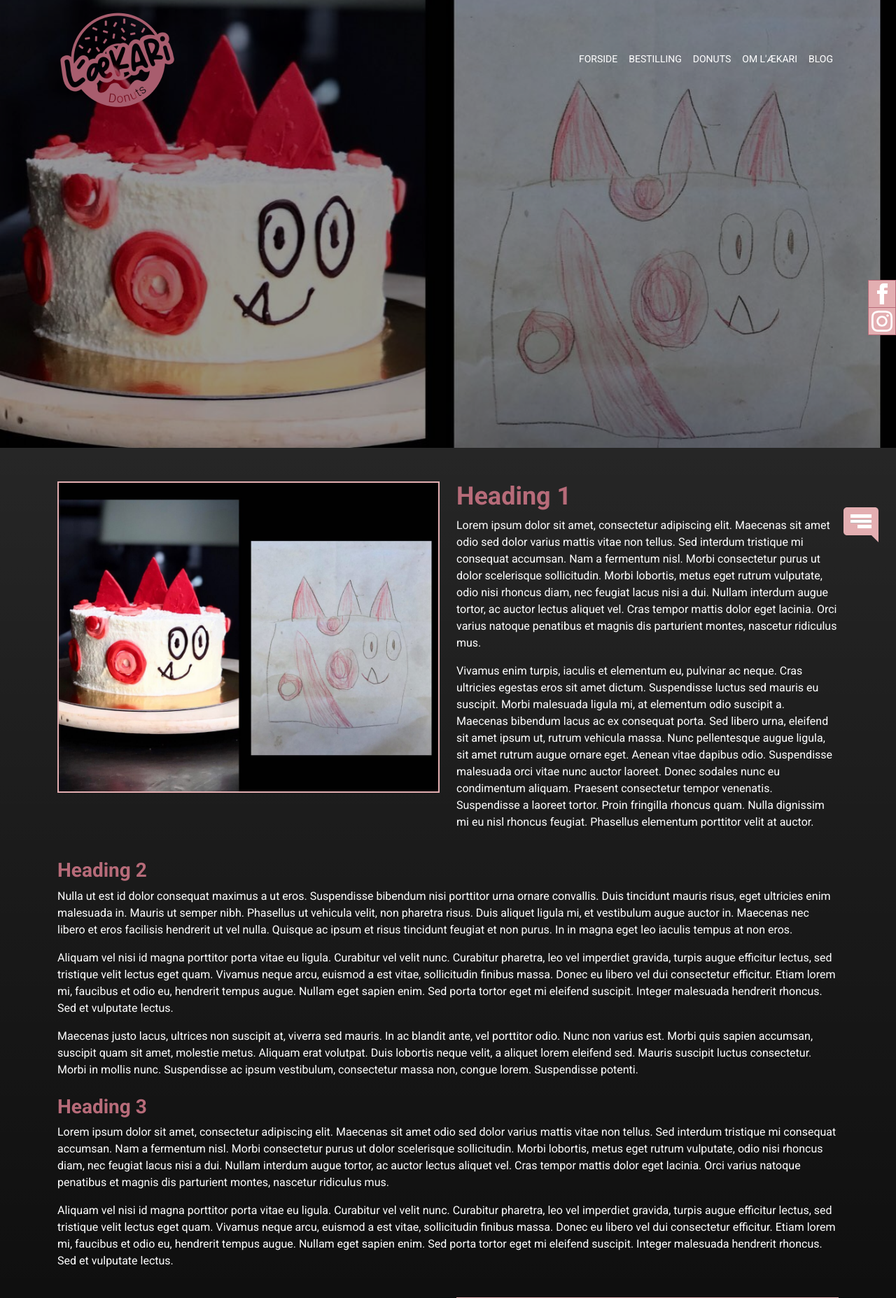
After one commit to andrewras93/laekari, a PHP site: page /blog-post.php in a window 1280 px wide. The commit adds this page. Shown: the top 1855 px of the page at 70% size. Run offline with PHP 8.4, Linux system fonts and the light colour scheme.

Commit message:
Added example blog post.

```diff
--- /dev/null
+++ b/blog-post.php
@@ -0,0 +1,71 @@
+<!DOCTYPE html>
+
+<html lang="da">
+
+<head>
+
+    <meta charset="UTF-8">
+    <meta http-equiv="X-UA-Compatible" content="IE=edge">
+    <meta name="viewport" content="width=device-width, initial-scale=1.0">
+
+    <title>L'æKARi | Blog</title>
+
+    <link href="https://fonts.googleapis.com/icon?family=Material+Icons" rel="stylesheet">
+    <link href="css/styles.css" rel="stylesheet" type="text/css">
+
+</head>
+
+<body>
+
+<?php include "header.php"; ?>
+<?php include "social-icons.php" ?>
+<?php include "chat-box.php" ?>
+
+<div id="blog-post-hero" class="d-flex justify-content-center align-items-center">
+    <div class="hero-overlay"></div>
+</div>
+
+<div class="blog-post bg-gradient pt-5 pb-5">
+    <div class="container">
+        <div class="row">
+            <div class="col-lg-6">
+                <img src="images/blog-post-fullsize-image.png" alt="En kage lavet ud fra en tegning" class="img-fluid border border-light border-2">
+            </div>
+            <div class="col-lg-6 mt-4 mt-lg-0">
+                <h1 class="display-1 text-secondary">Heading 1</h1>
+                <p>Lorem ipsum dolor sit amet, consectetur adipiscing elit. Maecenas sit amet odio sed dolor varius mattis vitae non tellus. Sed interdum tristique mi consequat accumsan. Nam a fermentum nisl. Morbi consectetur purus ut dolor scelerisque sollicitudin. Morbi lobortis, metus eget rutrum vulputate, odio nisi rhoncus diam, nec feugiat lacus nisi a dui. Nullam interdum augue tortor, ac auctor lectus aliquet vel. Cras tempor mattis dolor eget lacinia. Orci varius natoque penatibus et magnis dis parturient montes, nascetur ridiculus mus.</p>
+                <p>Vivamus enim turpis, iaculis et elementum eu, pulvinar ac neque. Cras ultricies egestas eros sit amet dictum. Suspendisse luctus sed mauris eu suscipit. Morbi malesuada ligula mi, at elementum odio suscipit a. Maecenas bibendum lacus ac ex consequat porta. Sed libero urna, eleifend sit amet ipsum ut, rutrum vehicula massa. Nunc pellentesque augue ligula, sit amet rutrum augue ornare eget. Aenean vitae dapibus odio. Suspendisse malesuada orci vitae nunc auctor laoreet. Donec sodales nunc eu condimentum aliquam. Praesent consectetur tempor venenatis. Suspendisse a laoreet tortor. Proin fringilla rhoncus quam. Nulla dignissim mi eu nisl rhoncus feugiat. Phasellus elementum porttitor velit at auctor.</p>
+            </div>
+            <div class="col-lg-12 mt-4">
+                <h2 class="text-secondary fw-bold fs-3">Heading 2</h2>
+                <p>Nulla ut est id dolor consequat maximus a ut eros. Suspendisse bibendum nisi porttitor urna ornare convallis. Duis tincidunt mauris risus, eget ultricies enim malesuada in. Mauris ut semper nibh. Phasellus ut vehicula velit, non pharetra risus. Duis aliquet ligula mi, et vestibulum augue auctor in. Maecenas nec libero et eros facilisis hendrerit ut vel nulla. Quisque ac ipsum et risus tincidunt feugiat et non purus. In in magna eget leo iaculis tempus at non eros.</p>
+                <p>Aliquam vel nisi id magna porttitor porta vitae eu ligula. Curabitur vel velit nunc. Curabitur pharetra, leo vel imperdiet gravida, turpis augue efficitur lectus, sed tristique velit lectus eget quam. Vivamus neque arcu, euismod a est vitae, sollicitudin finibus massa. Donec eu libero vel dui consectetur efficitur. Etiam lorem mi, faucibus et odio eu, hendrerit tempus augue. Nullam eget sapien enim. Sed porta tortor eget mi eleifend suscipit. Integer malesuada hendrerit rhoncus. Sed et vulputate lectus.</p>
+                <p>Maecenas justo lacus, ultrices non suscipit at, viverra sed mauris. In ac blandit ante, vel porttitor odio. Nunc non varius est. Morbi quis sapien accumsan, suscipit quam sit amet, molestie metus. Aliquam erat volutpat. Duis lobortis neque velit, a aliquet lorem eleifend sed. Mauris suscipit luctus consectetur. Morbi in mollis nunc. Suspendisse ac ipsum vestibulum, consectetur massa non, congue lorem. Suspendisse potenti.</p>
+                <h2 class="text-secondary fw-bold fs-3 mt-4">Heading 3</h2>
+                <p>Lorem ipsum dolor sit amet, consectetur adipiscing elit. Maecenas sit amet odio sed dolor varius mattis vitae non tellus. Sed interdum tristique mi consequat accumsan. Nam a fermentum nisl. Morbi consectetur purus ut dolor scelerisque sollicitudin. Morbi lobortis, metus eget rutrum vulputate, odio nisi rhoncus diam, nec feugiat lacus nisi a dui. Nullam interdum augue tortor, ac auctor lectus aliquet vel. Cras tempor mattis dolor eget lacinia. Orci varius natoque penatibus et magnis dis parturient montes, nascetur ridiculus mus.</p>
+                <p>Aliquam vel nisi id magna porttitor porta vitae eu ligula. Curabitur vel velit nunc. Curabitur pharetra, leo vel imperdiet gravida, turpis augue efficitur lectus, sed tristique velit lectus eget quam. Vivamus neque arcu, euismod a est vitae, sollicitudin finibus massa. Donec eu libero vel dui consectetur efficitur. Etiam lorem mi, faucibus et odio eu, hendrerit tempus augue. Nullam eget sapien enim. Sed porta tortor eget mi eleifend suscipit. Integer malesuada hendrerit rhoncus. Sed et vulputate lectus.</p>
+            </div>
+            <div class="col-lg-6 mt-4">
+                <p>Vivamus enim turpis, iaculis et elementum eu, pulvinar ac neque. Cras ultricies egestas eros sit amet dictum. Suspendisse luctus sed mauris eu suscipit. Morbi malesuada ligula mi, at elementum odio suscipit a. Maecenas bibendum lacus ac ex consequat porta. Sed libero urna, eleifend sit amet ipsum ut, rutrum vehicula massa. Nunc pellentesque augue ligula, sit amet rutrum augue ornare eget. Aenean vitae dapibus odio. Suspendisse malesuada orci vitae nunc auctor laoreet. Donec sodales nunc eu condimentum aliquam. Praesent consectetur tempor venenatis. Suspendisse a laoreet tortor. Proin fringilla rhoncus quam. Nulla dignissim mi eu nisl rhoncus feugiat. Phasellus elementum porttitor velit at auctor.</p>
+                <p>Maecenas justo lacus, ultrices non suscipit at, viverra sed mauris. In ac blandit ante, vel porttitor odio. Nunc non varius est. Morbi quis sapien accumsan, suscipit quam sit amet, molestie metus. Aliquam erat volutpat. Duis lobortis neque velit, a aliquet lorem eleifend sed. Mauris suscipit luctus consectetur. Morbi in mollis nunc. Suspendisse ac ipsum vestibulum, consectetur massa non, congue lorem. Suspendisse potenti.</p>
+                <p>Consectetur adipiscing elit. Maecenas sit amet odio sed dolor varius mattis vitae non tellus. Sed interdum tristique mi consequat accumsan. Nam a fermentum nisl. Morbi consectetur purus ut dolor scelerisque sollicitudin. Morbi lobortis, metus eget rutrum vulputate, odio nisi rhoncus diam, nec feugiat lacus nisi a dui. Nullam interdum augue tortor, ac auctor lectus aliquet vel. Cras tempor mattis dolor eget lacinia. Orci varius natoque penatibus et magnis dis parturient montes, nascetur ridiculus mus.</p>
+                <p class="lead">Tak fordi I læste med!</p>
+            </div>
+            <div class="col-lg-6 mt-4 mb-4">
+                <img src="images/blog-post-child-thumbs-up.jpg" alt="Billede af en pige der er glad for sin donut" class="img-fluid border border-light border-2">
+            </div>
+        </div>
+        <a href="blog.php" class="lead text-light">Tilbage til blog posts</a>
+    </div>
+</div>
+
+<?php include "footer.php"; ?>
+
+<script src="js/script.min.js"></script>
+<script src="https://code.jquery.com/jquery-3.3.1.slim.min.js" integrity="sha384-q8i/X+965DzO0rT7abK41JStQIAqVgRVzpbzo5smXKp4YfRvH+8abtTE1Pi6jizo" crossorigin="anonymous"></script>
+<script src="https://cdnjs.cloudflare.com/ajax/libs/popper.js/1.14.3/umd/popper.min.js" integrity="sha384-ZMP7rVo3mIykV+2+9J3UJ46jBk0WLaUAdn689aCwoqbBJiSnjAK/l8WvCWPIPm49" crossorigin="anonymous"></script>
+<script src="https://stackpath.bootstrapcdn.com/bootstrap/4.1.3/js/bootstrap.min.js" integrity="sha384-ChfqqxuZUCnJSK3+MXmPNIyE6ZbWh2IMqE241rYiqJxyMiZ6OW/JmZQ5stwEULTy" crossorigin="anonymous"></script>
+
+</body>
+
+</html>
--- a/css/_blog.scss
+++ b/css/_blog.scss
@@ -19,14 +19,22 @@
 
 }
 
-#blog-hero .container {
+#blog-hero .container, #blog-post-hero .container {
 
   z-index: 1;
 
 }
 
-#blog-hero h1 {
+#blog-hero h1, #blog-post-hero h1 {
 
   z-index: 2;
 
 }
+
+#blog-post-hero {
+
+  background: url("../images/blog-post-fullsize-image.png") no-repeat center;
+  background-size: cover;
+  min-height: 80vh;
+
+}
```
Also changed, not shown: blog.php (+8 -8 lines), css/styles.css, images/blog-post-child-thumbs-up.jpg (added), images/blog-post-fullsize-image.png (added), 1 other file.
